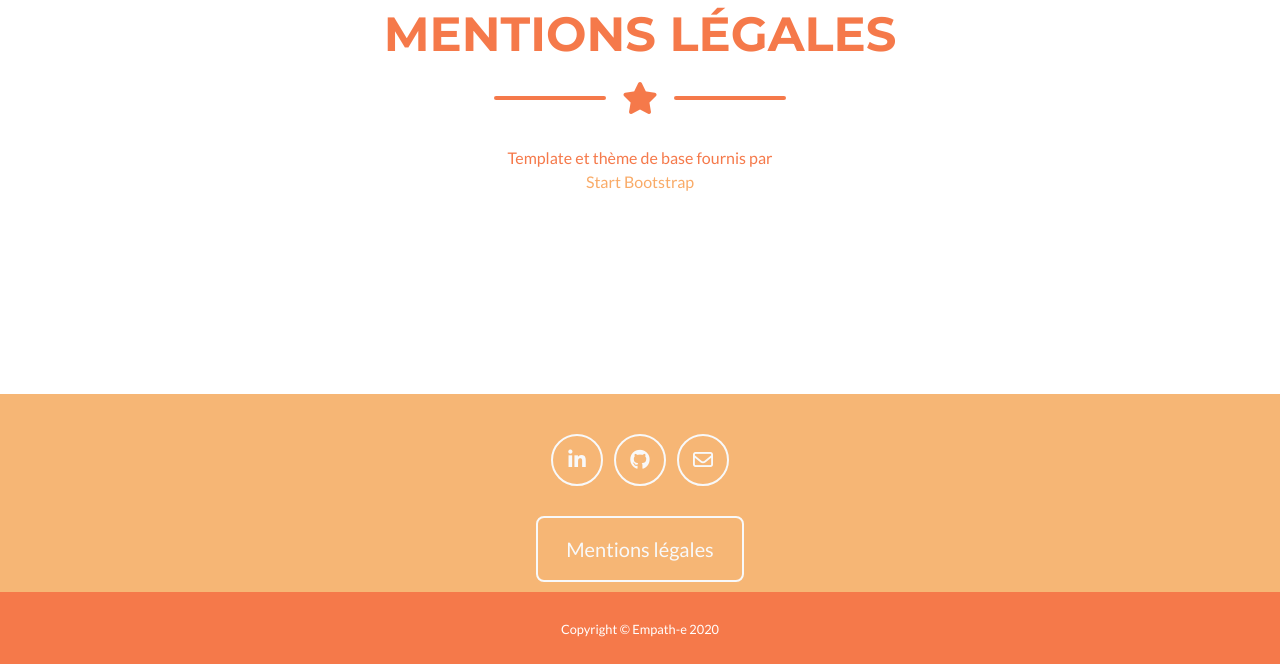
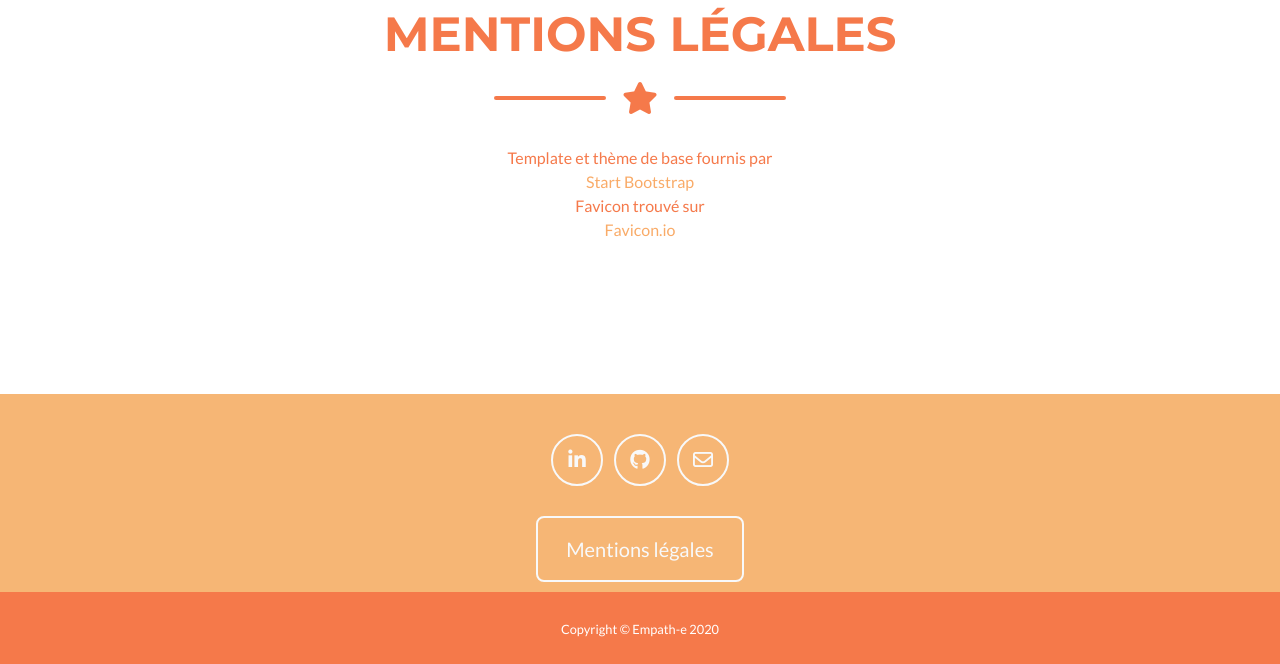
Before and after one commit to aspidistras/empath-e, a Django app: page /legal-notices/ in a window 1280 px wide. Shown: the part 136-800 px from the top of the page. Run offline with Django 3.2, Linux system fonts and the light colour scheme; some libraries are stand-ins or nearby versions.

Commit message:
Favicon added

```diff
--- a/app/templates/app/base.html
+++ b/app/templates/app/base.html
@@ -21,6 +21,12 @@
   <!-- Theme CSS -->
   <link href="{% static 'css/freelancer.min.css' %}" rel="stylesheet">
   <link href="{% static 'css/custom.css' %}" rel="stylesheet">
+
+  <!-- Favicon -->
+  <link rel="apple-touch-icon" sizes="180x180" href="{% static 'favicon/apple-touch-icon.png' %}">
+  <link rel="icon" type="image/png" sizes="32x32" href="{% static 'favicon/favicon-32x32.png' %}">
+  <link rel="icon" type="image/png" sizes="16x16" href="{% static 'favicon/favicon-16x16.png' %}">
+  <link rel="manifest" href="{% static 'favicon/site.webmanifest' %}">
 
   <script src="https://kit.fontawesome.com/8785b413dd.js" crossorigin="anonymous"></script>
 
--- a/app/templates/app/legal-notices.html
+++ b/app/templates/app/legal-notices.html
@@ -32,6 +32,12 @@
                         <div>Start Bootstrap</div>
                     </a>
                 </div>
+                <div class="justify-content-center">
+                    <div class="text-center">Favicon trouvé sur </div>
+                    <a href="https://favicon.io/emoji-favicons/open-hands/">
+                        <div>Favicon.io</div>
+                    </a>
+                </div>
             </div>
           </div>
         </div>
```
Also changed, not shown: app/static/favicon/android-chrome-192x192.png (added), app/static/favicon/android-chrome-512x512.png (added), app/static/favicon/apple-touch-icon.png (added), app/static/favicon/favicon-16x16.png (added), app/static/favicon/favicon-32x32.png (added), app/static/favicon/favicon.ico (added), app/static/favicon/site.webmanifest (added).
